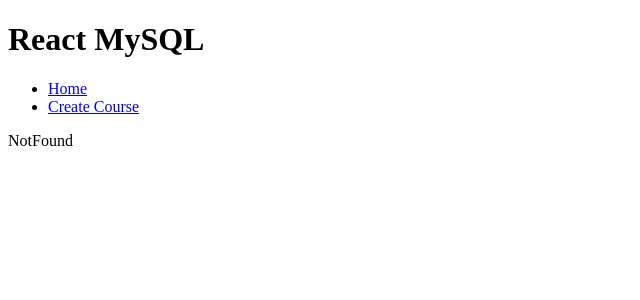
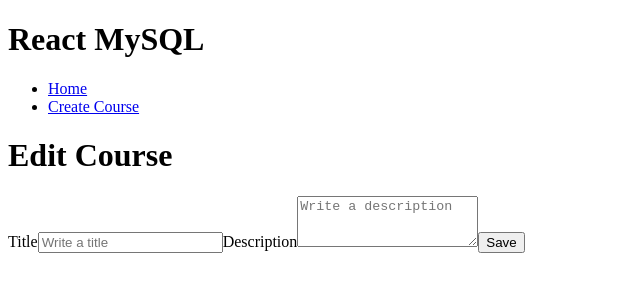
Before and after one commit to 1Zamuken1/school-website, a React (Vite) app in the folder client/: page /edit-course/1 in a window 1280 px wide. Shown: the top 300 px of the page, without its empty margins (0-640 px from the left). Built offline with nearby package versions, Linux system fonts and the light colour scheme; no server answers; the HTML template or start-up script is replaced by a standard one.

Commit message:
update courses frontend

```diff
--- a/client/src/App.jsx
+++ b/client/src/App.jsx
@@ -12,6 +12,7 @@
       <Routes>
         <Route path='/' element={<CoursesPage />} />
         <Route path='/new-course' element={<CourseForm />} />
+        <Route path='/edit-course/:code' element={<CourseForm />} />
         <Route path='*' element={<NotFound />} />
       </Routes>
     </CourseContextProvider>
--- a/client/src/api/course.api.js
+++ b/client/src/api/course.api.js
@@ -8,3 +8,9 @@
 
 export const deleteCourseRequest = async (code) =>
   await axios.delete(`http://localhost:4000/courses/${code}`);
+
+export const getCourseRequest = async (code) =>
+  await axios.get(`http://localhost:4000/courses/${code}`);
+
+export const updateCourseRequest = async (code, newFields) =>
+  await axios.put(`http://localhost:4000/courses/${code}`, newFields);
--- a/client/src/components/CourseCard.jsx
+++ b/client/src/components/CourseCard.jsx
@@ -1,8 +1,10 @@
 import { VscFolderOpened, VscFolderActive } from "react-icons/vsc";
 import { useCourses } from "../context/CourseProvider";
+import { useNavigate } from "react-router-dom";
 
 export default function CourseCard({ course }) {
   const { deleteCourse } = useCourses(course);
+  const navigate = useNavigate()
   return (
     <div course={course} key={course.code}>
       <h2>{course.course_title}</h2>
@@ -12,7 +14,7 @@
       </span>
       <span>{course.createAt}</span>
       <button onClick={() => deleteCourse(course.code)}>Delete</button>
-      <button>Edit</button>
+      <button onClick={() => navigate(`/edit-course/${course.code}`)}>Edit</button>
     </div>
   );
 }
--- a/client/src/context/CourseProvider.jsx
+++ b/client/src/context/CourseProvider.jsx
@@ -3,9 +3,9 @@
   getCoursesRequest,
   deleteCourseRequest,
   createCourseRequest,
-  /*getCourseRequest,
+  getCourseRequest,
   updateCourseRequest,
-  toggleCourseDoneRequest,*/
+  /*toggleCourseDoneRequest,*/
 } from "../api/course.api";
 import { CourseContext } from "./CourseContex";
 
@@ -22,11 +22,13 @@
 export const CourseContextProvider = ({ children }) => {
   const [courses, setCourses] = useState([]);
 
+  // function load
   async function loadCourses() {
     const response = await getCoursesRequest();
     setCourses(response.data);
   }
 
+  // function delete
   const deleteCourse = async (code) => {
     try {
       const response = await deleteCourseRequest(code);
@@ -36,17 +38,39 @@
     }
   };
 
+  // function create
   const createCourse = async (course) => {
     try {
       const response = await createCourseRequest(course);
-      setCourses([...courses, response.data]);
+      /*setCourses([...courses, response.data]);*/
     } catch (error) {
       console.log(error);
     }
   };
+
+  // function get Course
+  const getCourse = async (code) => {
+    try {
+      const response = await getCourseRequest(code);
+      return response.data;
+    } catch (error) {
+      console.error(error);
+    }
+  };
+
+  // function update
+  const updateCourse = async (code, newFields) => {
+    try {
+      const response = await updateCourseRequest(code, newFields);
+      console.log(response);
+    } catch (error) {
+      console.error(error);
+    }
+  };
+
   return (
     <CourseContext.Provider
-      value={{ courses, loadCourses, deleteCourse, createCourse }}
+      value={{ courses, loadCourses, deleteCourse, createCourse, getCourse, updateCourse}}
     >
       {children}
     </CourseContext.Provider>
--- a/client/src/pages/CourseForm.jsx
+++ b/client/src/pages/CourseForm.jsx
@@ -1,20 +1,49 @@
 import { Form, Formik } from "formik";
 import { useCourses } from "../context/CourseProvider";
+import { useNavigate, useParams } from "react-router-dom";
+import { useEffect, useState } from "react";
 
 export default function CourseForm() {
-  const { createCourse } = useCourses();
+  const { createCourse, getCourse, updateCourse } = useCourses();
+  const [course, setCourse] = useState({
+    course_title: "",
+    course_description: "",
+  });
+  const params = useParams();
+  const navigate = useNavigate();
+  useEffect(() => {
+    const loadCourse = async () => {
+      if (params.code) {
+        const course = await getCourse(params.code);
+        setCourse({
+          course_title: course.course_title,
+          course_description: course.course_description,
+        });
+      }
+    };
+    loadCourse();
+  }, []);
 
   return (
     <div>
+      <h1>{params.code ? "Edit Course" : "New Course"}</h1>
+
       <Formik
-        initialValues={{
-          course_title: "",
-          course_description: "",
-        }}
+        initialValues={course}
+        enableReinitialize={true}
         onSubmit={async (values, actions) => {
           console.log(values);
-          createCourse(values);
-          actions.resetForm();
+
+          if (params.code) {
+            await updateCourse(params.code, values);
+          } else {
+            await createCourse(values);
+          }
+          navigate("/");
+          setCourse({
+            course_title: "",
+            course_description: "",
+          });
         }}
       >
         {({ handleChange, handleSubmit, values, isSubmitting }) => (
```
